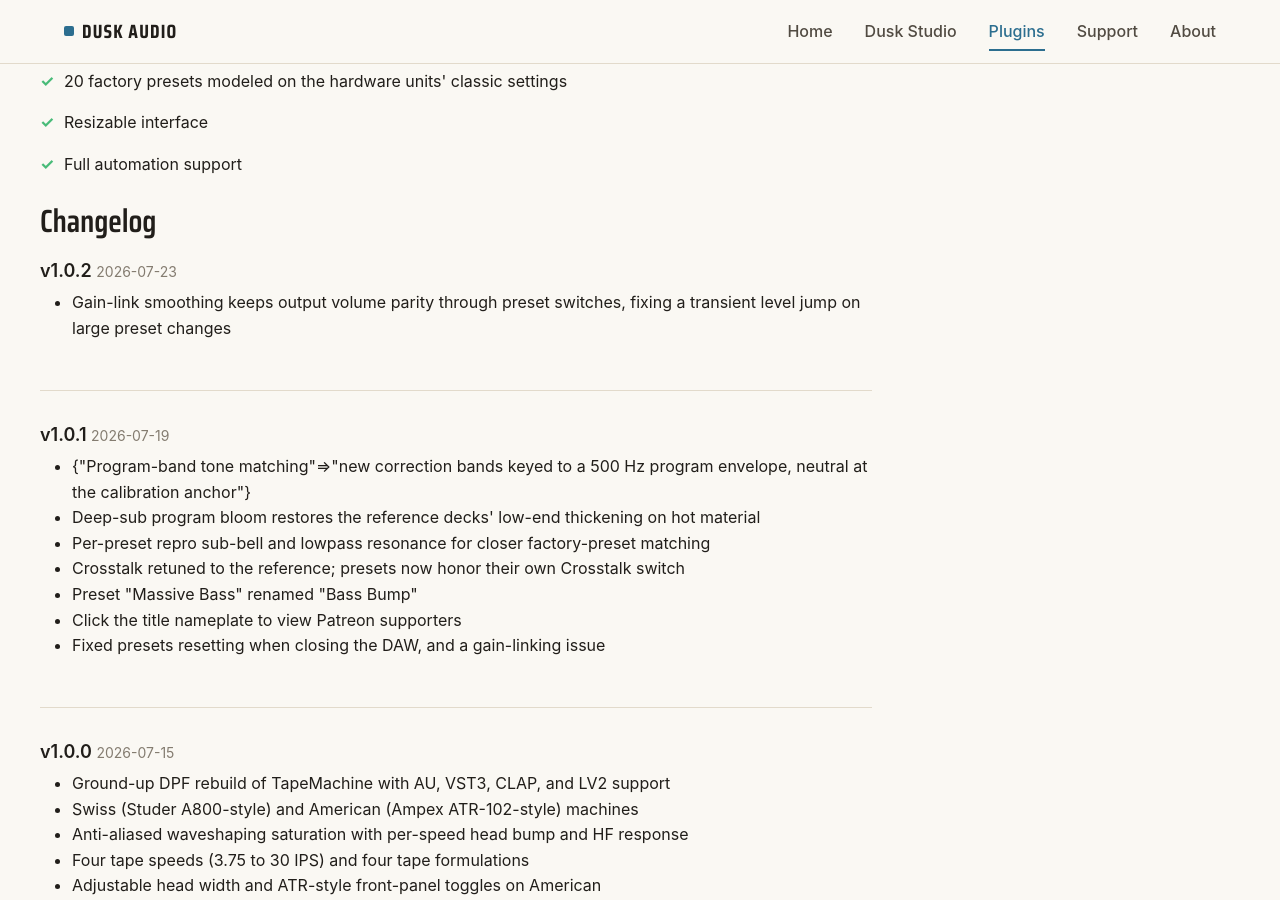
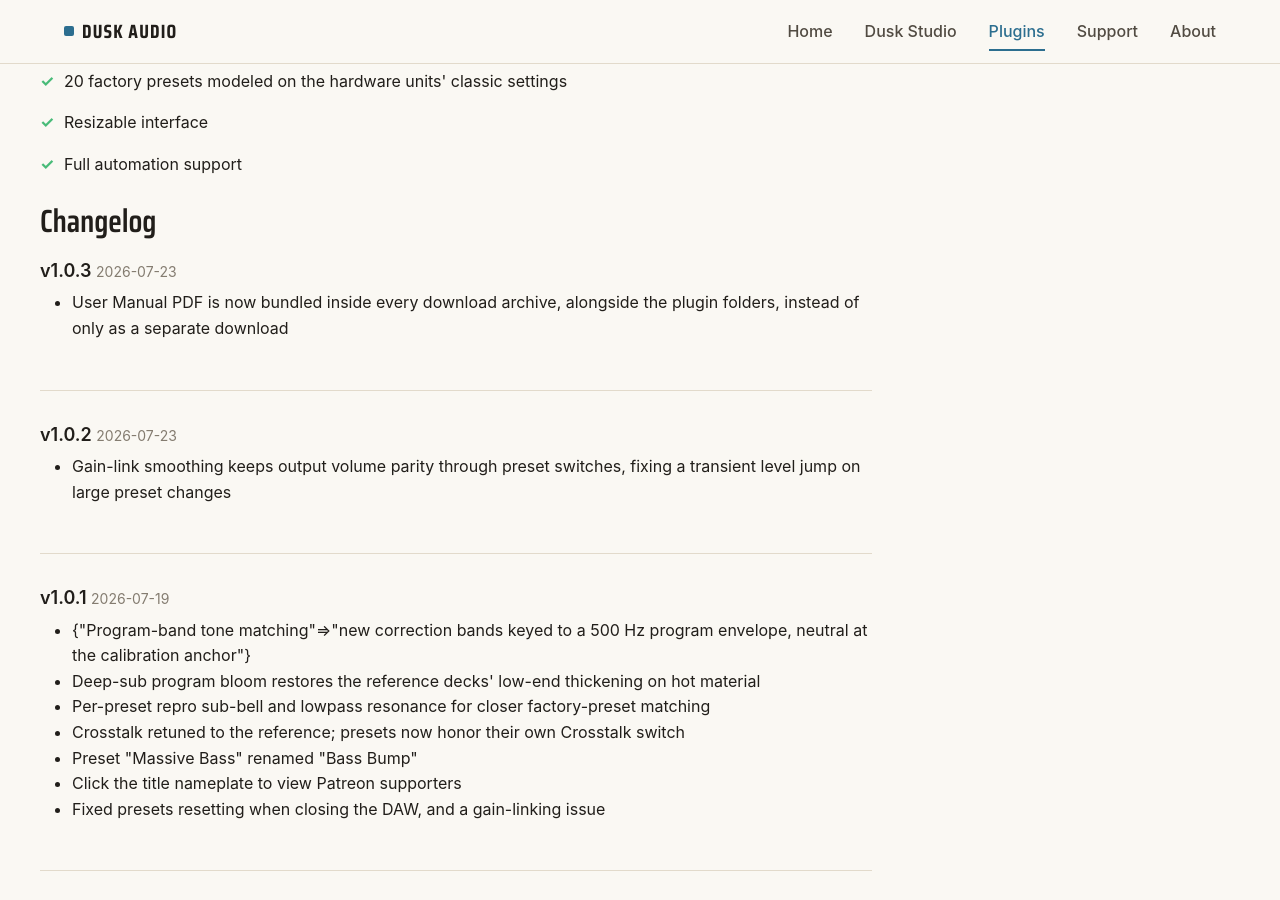
Before and after one commit to dusk-audio/dusk-audio.github.io, a Jekyll site: the page built from _plugins/tapemachine-2.md, in a window 1280 px wide and 900 px high, scrolled down 6144 px. Built offline with Jekyll 4.4.1, drawn with Linux system fonts in a browser that asks for light colours; some of the changed text lies outside the part shown.

Commit message:
Update TapeMachine 2 to v1.0.3

```diff
--- a/_data/plugins.yml
+++ b/_data/plugins.yml
@@ -55,7 +55,7 @@
     the hardware units' classic settings. Completely free.
   status: released
   featured: true
-  version: 1.0.2
+  version: 1.0.3
 - name: Groovemind
   slug: groovemind
   tagline: AI-assisted groove generator
--- a/_plugins/tapemachine-2.md
+++ b/_plugins/tapemachine-2.md
@@ -4,7 +4,7 @@ title: TapeMachine 2
 slug: tapemachine-2
 tagline: Two-Machine Analog Tape Emulation
 description: The next-generation Dusk Audio tape engine with two modeled machines, Swiss and American, featuring anti-aliased saturation, per-speed head bump and HF response, wow & flutter, repro EQ, and machine-authentic front-panel toggles. Free AU, VST3, CLAP, and LV2 plugin for macOS and Linux.
-version: "1.0.2"
+version: "1.0.3"
 screenshot: /assets/images/plugins/tapemachine-2-screenshot.png
 
 features:
@@ -34,6 +34,10 @@ requirements:
   - "Sample rates: 44.1 kHz to 192 kHz"
 
 changelog:
+  - version: "1.0.3"
+    date: "2026-07-23"
+    changes:
+      - User Manual PDF is now bundled inside every download archive, alongside the plugin folders, instead of only as a separate download
   - version: "1.0.2"
     date: "2026-07-23"
     changes:
```
Also changed, not shown: 2 other files.
